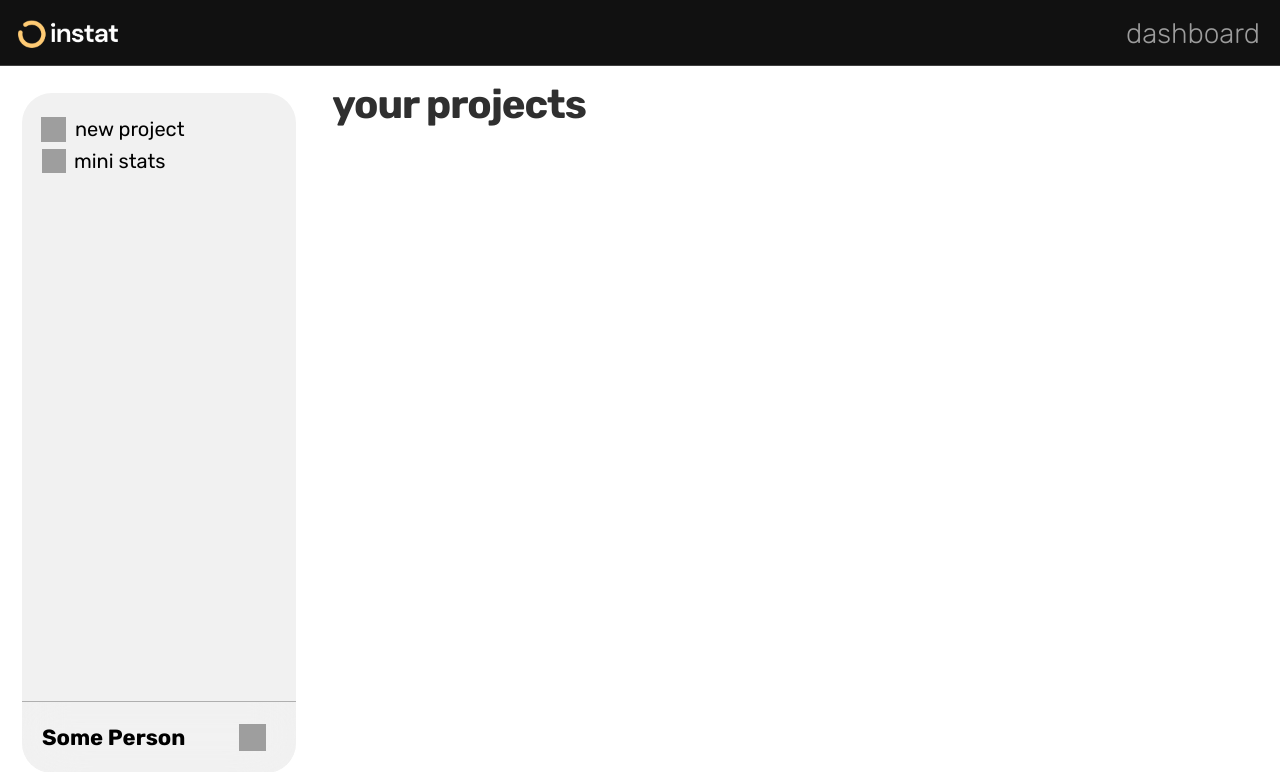
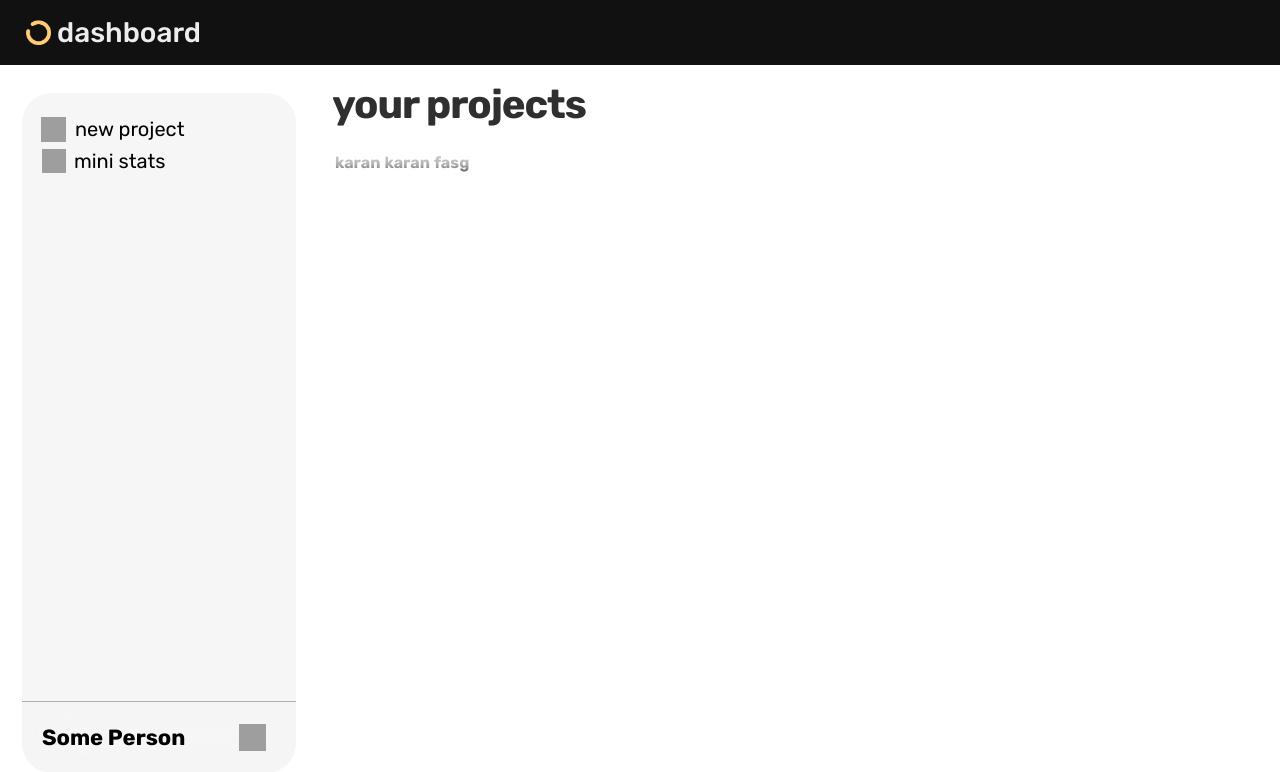
Before and after one commit to thekaranatic/instat, a Django app: page / in a window 1280 px wide. Shown: the top 772 px of the page. Run offline with Django 4.2, Linux system fonts and the light colour scheme; lists and menus that the app fills with data are empty; grey boxes are pictures that could not be loaded.

Commit message:
main_app_changes

```diff
--- a/accounts/templates/accounts/dashboard.html
+++ b/accounts/templates/accounts/dashboard.html
@@ -7,9 +7,6 @@
     <meta http-equiv="X-UA-Compatible" content="IE=edge">
     <meta name="viewport" content="width=device-width, initial-scale=1.0">
     <title>Instat - Dashboard</title>
-
-    <!-- bootstrap CDN CSS -->
-    <!-- <link rel="stylesheet" href="https://cdn.jsdelivr.net/npm/bootstrap@4.0.0/dist/css/bootstrap.min.css" integrity="sha384-Gn5384xqQ1aoWXA+058RXPxPg6fy4IWvTNh0E263XmFcJlSAwiGgFAW/dAiS6JXm" crossorigin="anonymous"> -->
 
     <!-- linking of files  -->
     <script src="{% static '/js/dashboard.js' %}"></script>
@@ -25,7 +22,7 @@
 
     <!-- homebar begin -->
     <div class="div-homebar">
-
+        <!-- <video autoplay muted loop src="/static/videos/anim-mesh-gradient-1.mp4"></video> -->
         <center>
             <div class="div-searchbar">
                 <span>
@@ -45,7 +42,7 @@
 
         <div class="div-logo-head">
             <span>
-                <img id="logo-banner" src="{% static '/images/logo-banner-yellow-tsprnt-1800x330.png' %}" alt="logo-banner">
+                <img id="logo-banner" src="{% static '/images/logo-banner-yellow-tsprnt-2.png' %}" alt="logo-banner">
                 <h2>dashboard</h2>
             </span>
         </div>
@@ -57,7 +54,7 @@
         <!-- <video autoplay muted loop src="/static/videos/anim-mesh-gradient-1.mp4"></video> -->
         <!-- <img src="/static/images/left-pane-bg.PNG" alt=""> -->
         <div class="left-nav-pane-btns">
-            <img style="position:relative; float:left; left:16px; top:4px;" width="25px" height="25px" src="https://img.icons8.com/ios-glyphs/30/000000/add--v1.png"/><input type="button" value="new project" id="btn-new-proj" onclick="showDiv()"> <br>
+            <img style="position:relative; float:left; left:16px; top:4px;" width="25px" height="25px" src="https://img.icons8.com/ios-glyphs/30/000000/add--v1.png"/><input type="button" value="new project" id="btn-new-proj" onclick="showDiv()"> <br style="line-height: 3px;">
             <img style="position:relative; float:left; left:17px; top:4px;" width="24px" height="24px" src="https://img.icons8.com/ios-glyphs/30/000000/statistics--v1.png"/><input type="button" value="mini stats" id="btn-mini-stats">
         </div>
         <div id="left-pane-footer">
@@ -84,7 +81,13 @@
 
     <!-- center-pane BEGIN-->
     <div class="center-pane">
-
+        <table>
+            <tr>
+                <th>karan</th>
+                <th>karan</th>
+                <th>fasg</th>
+            </tr>
+        </table>
     </div>
     <!-- center-pane END-->
 
@@ -111,11 +114,4 @@
     </center>
 
 </body>
-
-<!-- bootstrap CDN BEGIN -->
-<!-- <script src="https://code.jquery.com/jquery-3.2.1.slim.min.js" integrity="sha384-KJ3o2DKtIkvYIK3UENzmM7KCkRr/rE9/Qpg6aAZGJwFDMVNA/GpGFF93hXpG5KkN" crossorigin="anonymous"></script>
-<script src="https://cdn.jsdelivr.net/npm/popper.js@1.12.9/dist/umd/popper.min.js" integrity="sha384-ApNbgh9B+Y1QKtv3Rn7W3mgPxhU9K/ScQsAP7hUibX39j7fakFPskvXusvfa0b4Q" crossorigin="anonymous"></script>
-<script src="https://cdn.jsdelivr.net/npm/bootstrap@4.0.0/dist/js/bootstrap.min.js" integrity="sha384-JZR6Spejh4U02d8jOt6vLEHfe/JQGiRRSQQxSfFWpi1MquVdAyjUar5+76PVCmYl" crossorigin="anonymous"></script> -->
-<!-- bootstrap CDN END -->
-
 </html>
--- a/static/css/dashboard.css
+++ b/static/css/dashboard.css
@@ -22,10 +22,15 @@ html, body{
 
     background-color: #111111;
 
-    border-bottom: 1px solid rgba(128, 128, 128, 0.418);
-    /* border-bottom-left-radius: 10px;
-    border-bottom-right-radius: 10px; */
 }
+/* .div-homebar > video{
+    object-fit: cover;
+    position: absolute;
+    width: 100%;
+    height: 100%;
+    opacity: 0.6;
+    transition: 0.3s;
+} */
 
 /* LOGO HEAD BEGIN */
 .div-logo-head{
@@ -37,23 +42,23 @@ html, body{
 .div-logo-head> span > h2{
     position: absolute;
     position: fixed;
-    float: right;
-    top: -6px;
-    right: 20px;
+    float: left;
+    top: -7px;
+    left: 57px;
 
-    color: #edededa1;
+    color: #ededed;
 
     font-size: 28px;
     font-family: 'Rubik', sans-serif;
-    font-weight: 300;
+    font-weight: 500;
 }
 .div-logo-head> span > #logo-banner{
     position: absolute;
     float: left;
     top: 25px;
-    left: 18px;
+    left: 26px;
 
-    width: 100px;
+    width: 25px;
 }
 /* LOGO HEAD END */
 
@@ -144,7 +149,7 @@ html, body{
     top: 93px;
     height: 85%;
 
-    background: rgb(241, 241, 241);
+    background: #F6F6F6;
 
     filter: grayscale(1);
 
@@ -233,7 +238,8 @@ html, body{
 
 .mid-panel-head{
     position: absolute;
-    width: 418px;
+    position: fixed;
+    width: 70%;
     height: 90px;
     left: 332px;
     top: 60px;
@@ -249,6 +255,11 @@ html, body{
     text-transform: lowercase;
 
     color: #2F2F2F;
+    background-color: rgba(255, 255, 255, 0.726);
+    box-shadow: 0px 10px 10px 10px rgba(255, 255, 255, 0.712);
+    backdrop-filter: blur(15px);
+
+    z-index: 5;
 }
 
 
@@ -267,9 +278,10 @@ html, body{
 
 .center-pane{
     position: absolute;
-    top: 350px;
-    left: 650px;
-    height: 100%;
+    top: 150px;
+    left: 332px;
+    width: 70%;
+    height: 900px;
 
     z-index: 4;
 
@@ -277,18 +289,7 @@ html, body{
     font-weight: 400px;
 
     color: #2F2F2F;
-}
 
-#btn-new-proj-2{
-    font-family: 'Rubik', sans-serif;
-    font-size: 20px;
-    border: none;
-    padding: 3.5px;
-    padding-left: 20px;
-    padding-right: 20px;
-    border-radius: 10px;
-
-    background-color: #FFCB74;
 }
 
 .right-pane{
@@ -328,8 +329,6 @@ html, body{
     align-items: center;
 
     border-radius: 25px;
-
-    /* box-shadow: 0px 0px 100px 3px rgba(187, 187, 187, 0.582); */
 
     background-color: #F6F6F6;
     display: none;
```
Also changed, not shown: static/images/logo-banner-yellow-tsprnt-2.png (added).
